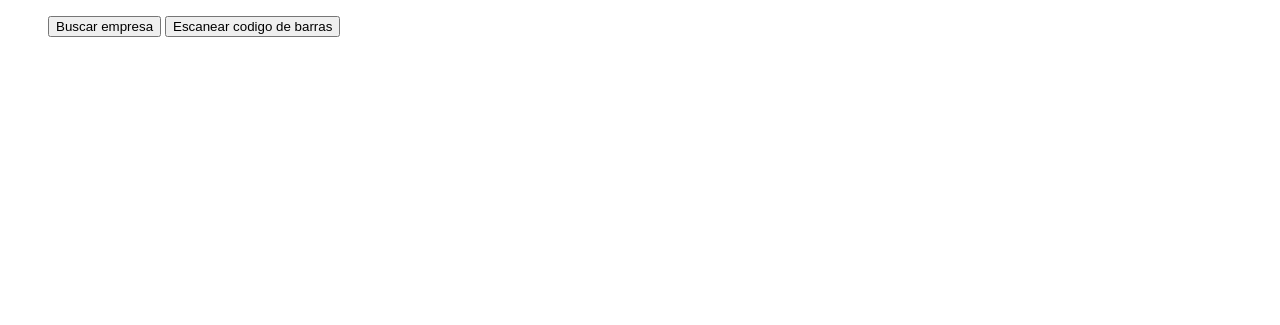
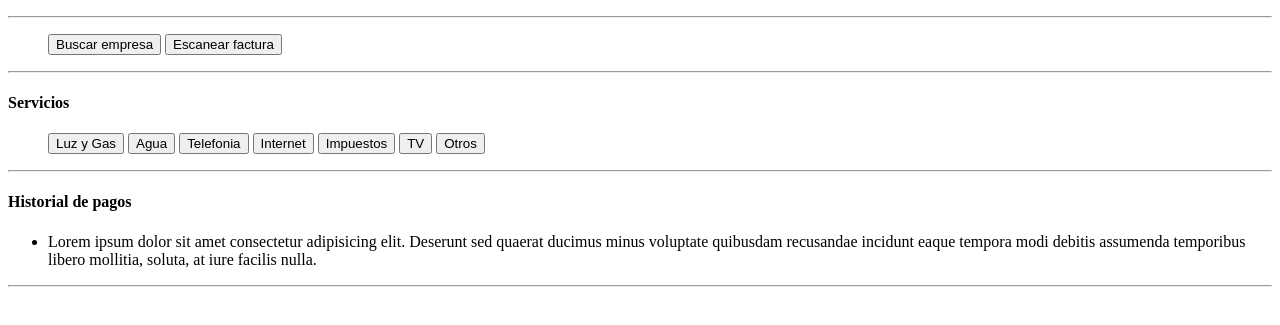
Before and after one commit to MailenZino/ITBANK, a plain HTML site: page pagoservicios.html in a window 1280 px wide. Shown: the part 105-430 px from the top of the page. Drawn offline with Linux system fonts and the light colour scheme.

Commit message:
feat servicios, historial de pago

```diff
--- a/pagoservicios.html
+++ b/pagoservicios.html
@@ -13,13 +13,33 @@
     <div>
         <h3>Pago de servicios</h3>
     </div>
+    <hr>
 
-  <dir>
-    <input type="button" value="Buscar empresa">
-    <input type="button" value="Escanear codigo de barras">
-
-  </dir>
-
+    <dir>
+        <input type="button" value="Buscar empresa">
+        <input type="button" value="Escanear factura">
+    </dir>
+    <hr>
+    <div>
+        <h4>Servicios</h4>
+        <ul>
+            <input type="button" value="Luz y Gas">
+            <input type="button" value="Agua">
+            <input type="button" value="Telefonia">
+            <input type="button" value="Internet">
+            <input type="button" value="Impuestos">
+            <input type="button" value="TV">
+            <input type="button" value="Otros">
+        </ul>
+    </div>
+        <hr>
+    <div>
+        <h4>Historial de pagos</h4>
+        <ul>
+            <li>Lorem ipsum dolor sit amet consectetur adipisicing elit. Deserunt sed quaerat ducimus minus voluptate quibusdam recusandae incidunt eaque tempora modi debitis assumenda temporibus libero mollitia, soluta, at iure facilis nulla.</li>
+        </ul>
+    </div>
+    <hr>
 
 
 
```
